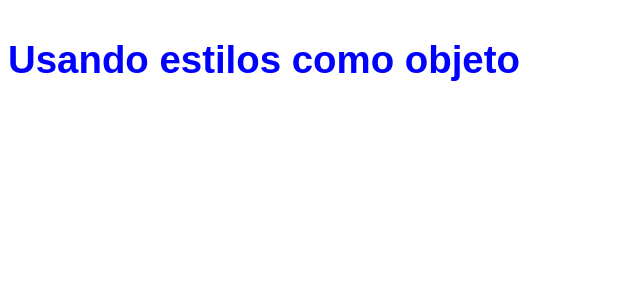
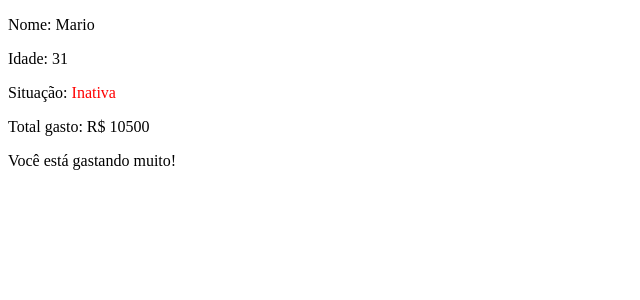
Before and after one commit to lucianakyoko/cursos-origamid, a React (Create React App) app in the folder React Completo/Iniciante/ambienteCurso/reactapp/: page / in a window 1280 px wide. Shown: the top 300 px of the page, without its empty margins (0-640 px from the left). Built offline with nearby package versions, Linux system fonts and the light colour scheme.

Commit message:
Class 0207 - JSX 2 (Resolucao Exercicio 1)

```diff
--- a/React Completo/Iniciante/ambienteCurso/reactapp/src/App.js
+++ b/React Completo/Iniciante/ambienteCurso/reactapp/src/App.js
@@ -82,6 +82,7 @@ const App = () => {
 ===== fim =====*/
 
 
+/* =====Exemplo 9 =====
 const App = () => {
   const estiloP = {
     color: "blue",
@@ -94,11 +95,72 @@ const App = () => {
     <p style={ estiloP }>Usando estilos como objeto</p>
   )
 }
+===== fim =====*/
 
-  /* =====Exemplo  =====
+
+  /* ===== EXERCÍCIO 1 =====
+    // Mostre os dados da aplicação, como aprensetado no vídeo
+    // Não utilize CSS externo, use o style para mudar as cores
+    // Se a situação estiver ativa pinte de verde, inativa vermelho
+    // Se o gasto for maior que 10000 mostre uma mensagem
+
   ===== fim =====*/
-  /* =====Exemplo  =====
-  ===== fim =====*/
+
+const luana = {
+  cliente: 'Luana',
+  idade: 27,
+  compras: [
+    {nome: 'Notebook', preco: 'R$ 2500'},
+    {nome: 'Geladeira', preco: 'R$ 3000'},
+    {nome: 'Smartphone', preco: 'R$ 1500'},
+  ],
+  ativa: true
+};
+
+const mario = {
+  cliente: 'Mario',
+  idade: 31,
+  compras: [
+    {nome: 'Notebook', preco: 'R$ 2500'},
+    {nome: 'Geladeira', preco: 'R$ 3000'},
+    {nome: 'Smartphone', preco: 'R$ 1500'},
+    {nome: 'Guitarra', preco: 'R$ 3500'},
+  ],
+  ativa: false
+}
+
+const App = () => {
+  const dados = mario;
+
+  const preçosEmNumeros = dados.compras.map(compra => Number(compra.preco.replace('R$ ', '')));
+  const totalCompras = preçosEmNumeros.reduce((precoAnterior, precoAtual) => precoAnterior + precoAtual);
+
+  const estiloAtivo = {
+    color: 'green',
+    fontWeight: '700,'
+  }
+
+  const estiloInativo = {
+    color: 'red',
+    fontWeight: '700,'
+  }
+
+  return (
+    <>
+      <p>Nome: {dados.cliente}</p>
+      <p>Idade: {dados.idade}</p>
+      <p>Situação: <span style={dados.ativa? estiloAtivo : estiloInativo}>{dados.ativa ? 'Ativa' : 'Inativa'}</span></p>
+      <p>Total gasto: R$ {totalCompras}</p>
+
+      {totalCompras > 10000 && <p>Você está gastando muito!</p>}
+    </>
+  )
+}
+
+
+
+
+
   /* =====Exemplo  =====
   ===== fim =====*/
 
```
